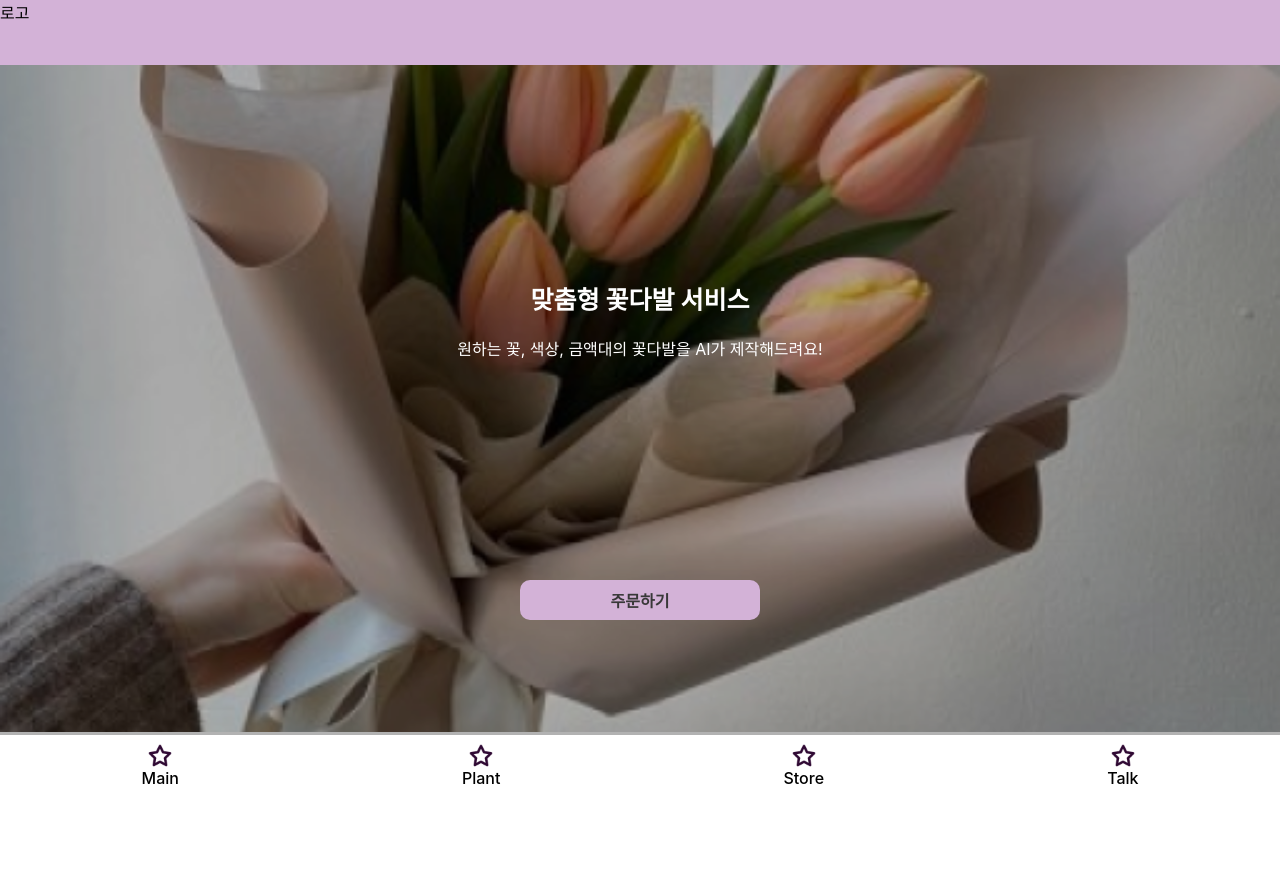
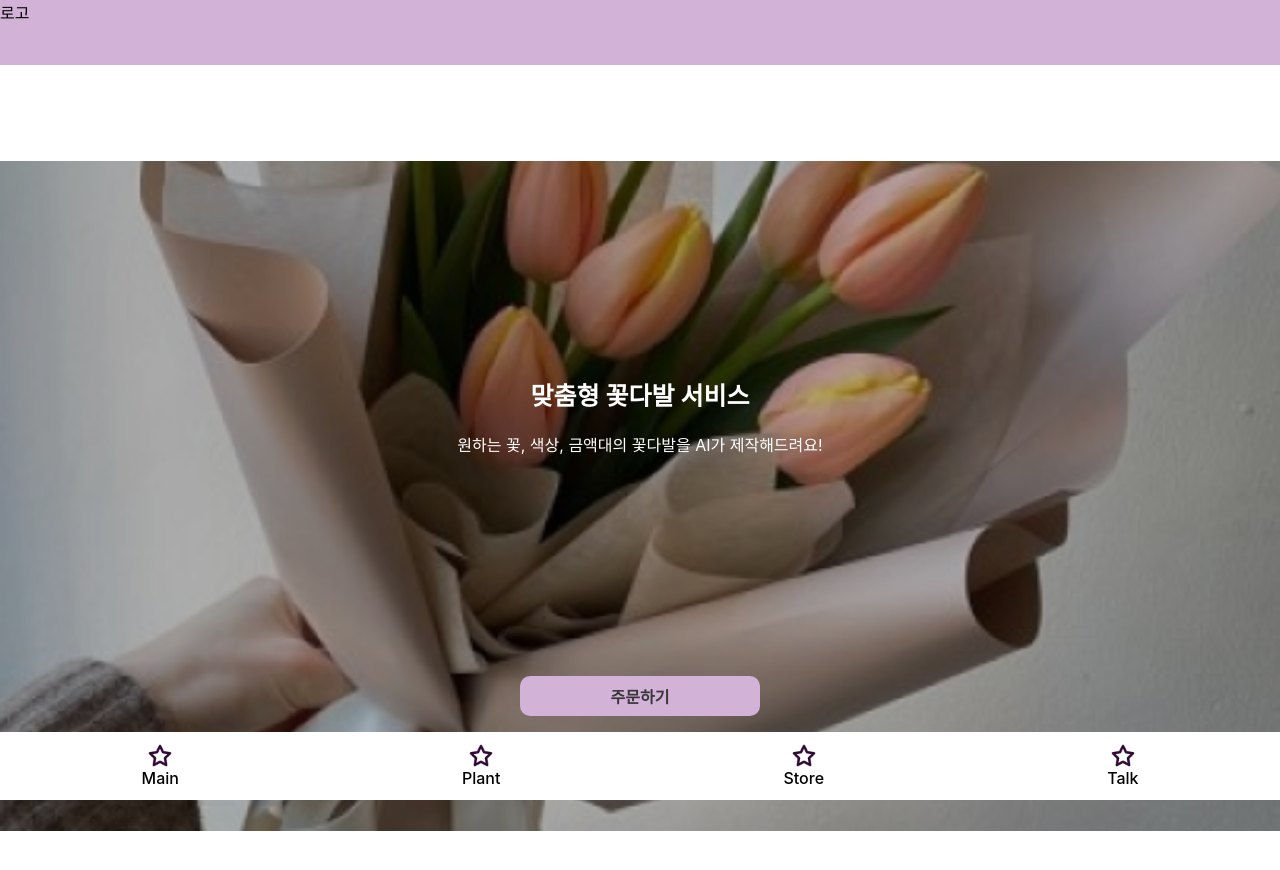
Before and after one commit to Team-Pi2/PI-FE, a React (Create React App) app: page / in a window 1280 px wide. Shown: the top 870 px of the page. Before the commit the page ends 800 px from the top, so only its background shows below. Built offline with nearby package versions, Linux system fonts and the light colour scheme.

Commit message:
feat: top+bommom bar 수정

```diff
--- a/src/App.css
+++ b/src/App.css
@@ -2,3 +2,7 @@ a {
     text-decoration: none;
     color: inherit;
   }
+
+.app-routes {
+  margin-top: 6rem;
+}
--- a/src/App.js
+++ b/src/App.js
@@ -1,14 +1,22 @@
-import { BrowserRouter } from 'react-router-dom';
+import { BrowserRouter, useLocation, useMatch } from 'react-router-dom';
 import './App.css';
 import AppRoutes from './routes/AppRoutes';
+import TopBar from './components/TopBar';
+import BottomBar from './components/BottomBar';
 
 function App() {
+
+  const currentLocation = useLocation();
+  const isCommunitiesPage = useMatch('/communities/:id');
+
   return (
-    <BrowserRouter>
-      <div className="App">
+    <div className="App">
+      {!isCommunitiesPage && <BottomBar />}
+      {!isCommunitiesPage && <TopBar />}
+      <div className='app-routes' >
         <AppRoutes />
       </div>
-    </BrowserRouter>
+    </div>
   );
 }
 
--- a/src/components/BottomBar.css
+++ b/src/components/BottomBar.css
@@ -1,9 +1,10 @@
 .BottomBar {
     width: 100%;
-    position: absolute;
+    position: fixed;
     bottom: 0;
     left: 0;
     background-color: white;
+    z-index: 3;
 }
 
 .BottomBarContainer {
--- a/src/components/Community/ChatCard.jsx
+++ b/src/components/Community/ChatCard.jsx
@@ -1,11 +1,17 @@
 
 import React from 'react';
 import './ChatCard.css';
+import { useNavigate } from "react-router-dom";
 
-const ChatCard = ({ title='플로리스트가 될래요', member='150', tags=['꽃', '플로리스트'], img }) => {
+
+const ChatCard = ({ title='플로리스트가 될래요', member='150', tags=['꽃', '플로리스트'], img, id }) => {
+    const navigate = useNavigate();
+    const onClick =()=> {
+        navigate(`/communities/${id}`)
+    }
     return (
         <div className="card">
-            <div className="card-content">
+            <div onClick={onClick} className="card-content">
                 <div className="card-title">{title}</div>
                 <div className="card-info">
                     <span className="card-icon">👤</span>
--- a/src/index.js
+++ b/src/index.js
@@ -3,11 +3,16 @@ import ReactDOM from 'react-dom/client';
 import './index.css';
 import App from './App';
 import reportWebVitals from './reportWebVitals';
+import { BrowserRouter, useLocation } from 'react-router-dom';
+
 
 const root = ReactDOM.createRoot(document.getElementById('root'));
 root.render(
   <React.StrictMode>
-    <App />
+    <BrowserRouter>
+
+      <App />
+    </BrowserRouter>
   </React.StrictMode>
 );
 
--- a/src/pages/Chat.css
+++ b/src/pages/Chat.css
@@ -4,6 +4,7 @@
     display: flex;
     flex-direction: column;
     background-color: #f4f4f8;
+    margin-top: -6rem;
 }
 
 .chat-header {
--- a/src/pages/Chat.jsx
+++ b/src/pages/Chat.jsx
@@ -1,8 +1,12 @@
 import React, { useState } from 'react';
 import ChatBubble from '../components/Community/Chat/ChatBubble';
+import { useNavigate } from "react-router-dom";
+
 import './Chat.css';
 
 const Chat = () => {
+
+    const navigate = useNavigate();
     const [messages, setMessages] = useState([
         { text: '꽃꽂이를 하고 싶은데 무슨 꽃으로 할까요?', isUser: true, name: 'User' },
         { text: '저는 국화를 좋아해요!', isUser: false, name: '지유' },
@@ -24,10 +28,14 @@ const Chat = () => {
         }
     };
 
+    const handleBack = () => {
+        navigate(`/communities`);
+      };
+
     return (
         <div className="chat-screen">
             <div className="chat-header">
-                <button className="back-button">←</button>
+                <button className="back-button" onClick={handleBack}>←</button>
                 플로리스트가 될래요
                 <button className="more-button">⋮</button>
             </div>
--- a/src/pages/Communities.jsx
+++ b/src/pages/Communities.jsx
@@ -45,6 +45,7 @@ const Communities = () => {
                             {ChatCard.data.chatInfos.map((item) => (<ChatCard
                                 title={item.title}
                                 tags={item.tags}
+                                id = {item.id}
                                 author
                             />
                             ))}
--- a/src/routes/AppRoutes.jsx
+++ b/src/routes/AppRoutes.jsx
@@ -7,8 +7,7 @@ import Plant from '../pages/Plant'
 import StoreDetail from '../pages/StoreDetail'
 import Communities from '../pages/Communities'
 import Store from '../pages/Store'
-import Chat
- from '../pages/Chat'
+import Chat from '../pages/Chat'
 const AppRoutes = () => {
   return (
     <div className='AppRoutes'>
@@ -20,7 +19,7 @@ const AppRoutes = () => {
             <Route path='/store' element={<Store />} />
             <Route path='/store-detail' element={<StoreDetail />} />
             <Route path='/communities' element={<Communities />} />
-            <Route path='/chat' element={<Chat />} />
+            <Route path='/communities/:id' element={<Chat />} />
         </Routes>
     </div>
   )
```
